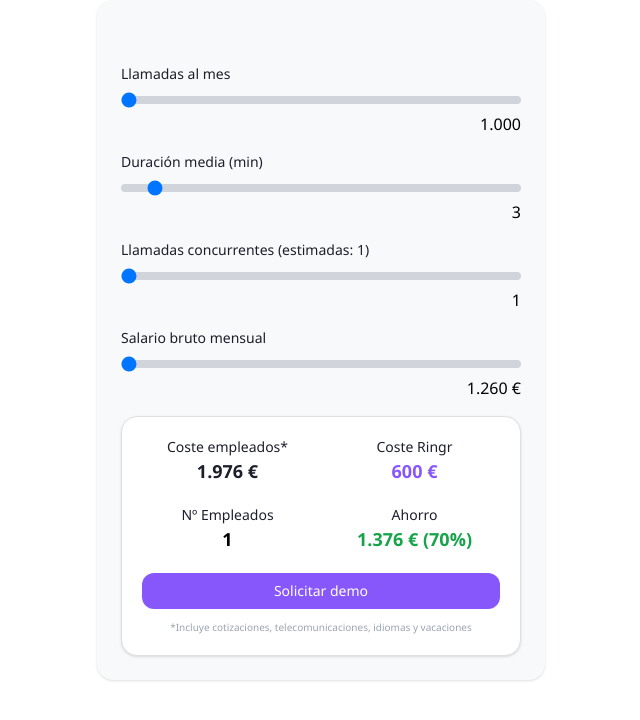
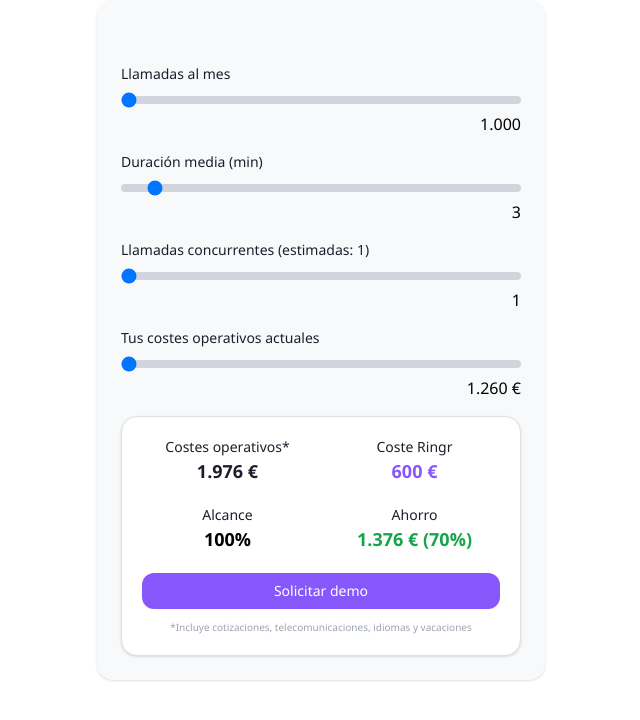
Before and after one commit to diegocupri/ringr-calculadora-completo, a React (Vite) app: page / in a window 1280 px wide. Shown: the top 720 px of the page, without its empty margins (319-959 px from the left). Built offline with nearby package versions, Linux system fonts and the light colour scheme.

Commit message:
Update RingrCalculator.jsx

```diff
--- a/src/RingrCalculator.jsx
+++ b/src/RingrCalculator.jsx
@@ -103,7 +103,7 @@ export default function RingrCalculator() {
           <div className="text-right text-base font-medium">{concurrent}</div>
         </div>
         <div className="grid gap-2">
-          <Label className="text-[#1D1E2C] mb-1">Salario bruto mensual</Label>
+          <Label className="text-[#1D1E2C] mb-1">Tus costes operativos actuales</Label>
           <Slider className={sliderThumbClass} value={[salary]} min={1260} max={3000} step={10} onValueChange={([v]) => setSalary(v)} />
           <div className="text-right text-base font-medium">{formatNumber(salary)} €</div>
         </div>
@@ -112,7 +112,7 @@ export default function RingrCalculator() {
       <Card className="bg-white border border-[#E0E0E0]">
         <CardContent className="p-5 grid grid-cols-2 gap-y-5 gap-x-4 text-sm text-center">
           <div>
-            <p className="text-[#1D1E2C]">Coste empleados*</p>
+            <p className="text-[#1D1E2C]">Costes operativos*</p>
             <p className="text-lg font-semibold text-[#1D1E2C]">{formatNumber(Math.floor(employeeCost))} €</p>
           </div>
           <div>
@@ -120,8 +120,8 @@ export default function RingrCalculator() {
             <p className="text-lg font-semibold text-[#8857FC]">{formatNumber(Math.floor(ringrCost))} €</p>
           </div>
           <div>
-            <p className="text-[#1D1E2C]">Nº Empleados</p>
-            <p className="text-lg font-semibold">{formatNumber(Math.floor(employeesNeeded))} </p>
+            <p className="text-[#1D1E2C]">Alcance</p>
+            <p className="text-lg font-semibold">{formatNumber(Math.floor(employeesNeeded * 100))}%</p>
           </div>
           <div>
             <p className="text-[#1D1E2C]">Ahorro</p>
```
